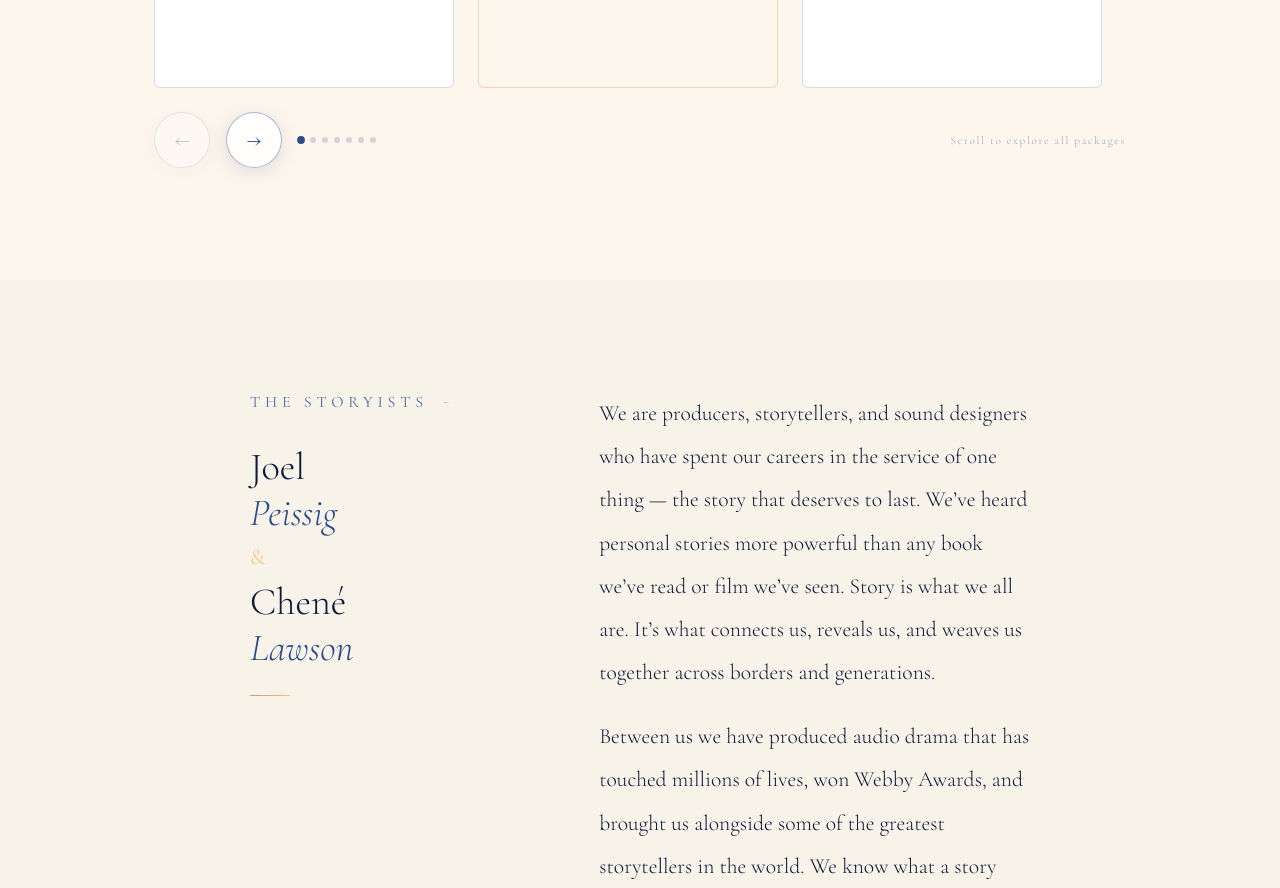
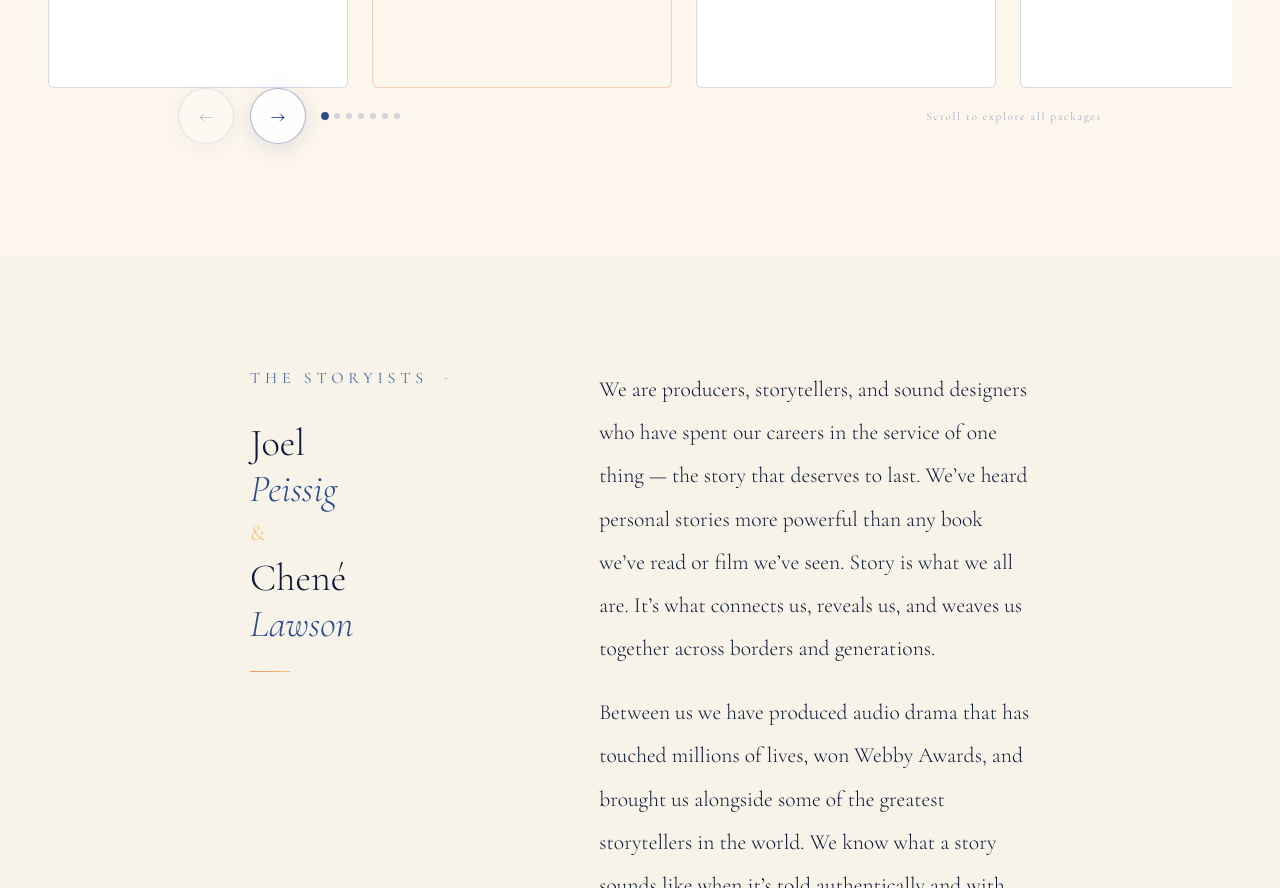
Before and after one commit to ma77hew7720/memorycord, a plain HTML site: page index.html in a window 1280 px wide. Shown: the part 3514-4402 px from the top of the page. Drawn offline with nearby package versions, Linux system fonts and the light colour scheme.

Commit message:
Add files via upload

```diff
--- a/index.html
+++ b/index.html
@@ -226,6 +226,7 @@
     <div class="section-eyebrow reveal">The packages</div>
     <p class="what-lead reveal" style="margin-bottom:0.5rem;">Every story deserves<br><em>the right frame.</em></p>
     <p class="what-body reveal" style="margin-bottom:0;">Choose the depth that fits the life you want to preserve.</p>
+  </div>
 
     <div class="carousel-outer reveal">
       <div class="carousel-track" id="carouselTrack">
@@ -339,14 +340,13 @@
       </div>
     </div>
 
-    <div class="carousel-controls reveal">
+    <div class="carousel-controls reveal" style="max-width:1020px;margin:0 auto;padding:0 3rem;">
       <button class="carousel-btn" id="prevBtn" onclick="moveCarousel(-1)" disabled>&#8592;</button>
       <button class="carousel-btn" id="nextBtn" onclick="moveCarousel(1)">&#8594;</button>
       <div class="carousel-dots" id="carouselDots"></div>
       <span class="carousel-hint">Scroll to explore all packages</span>
     </div>
 
-  </div>
 </section>
 
 <section class="about-section" id="about">
```
